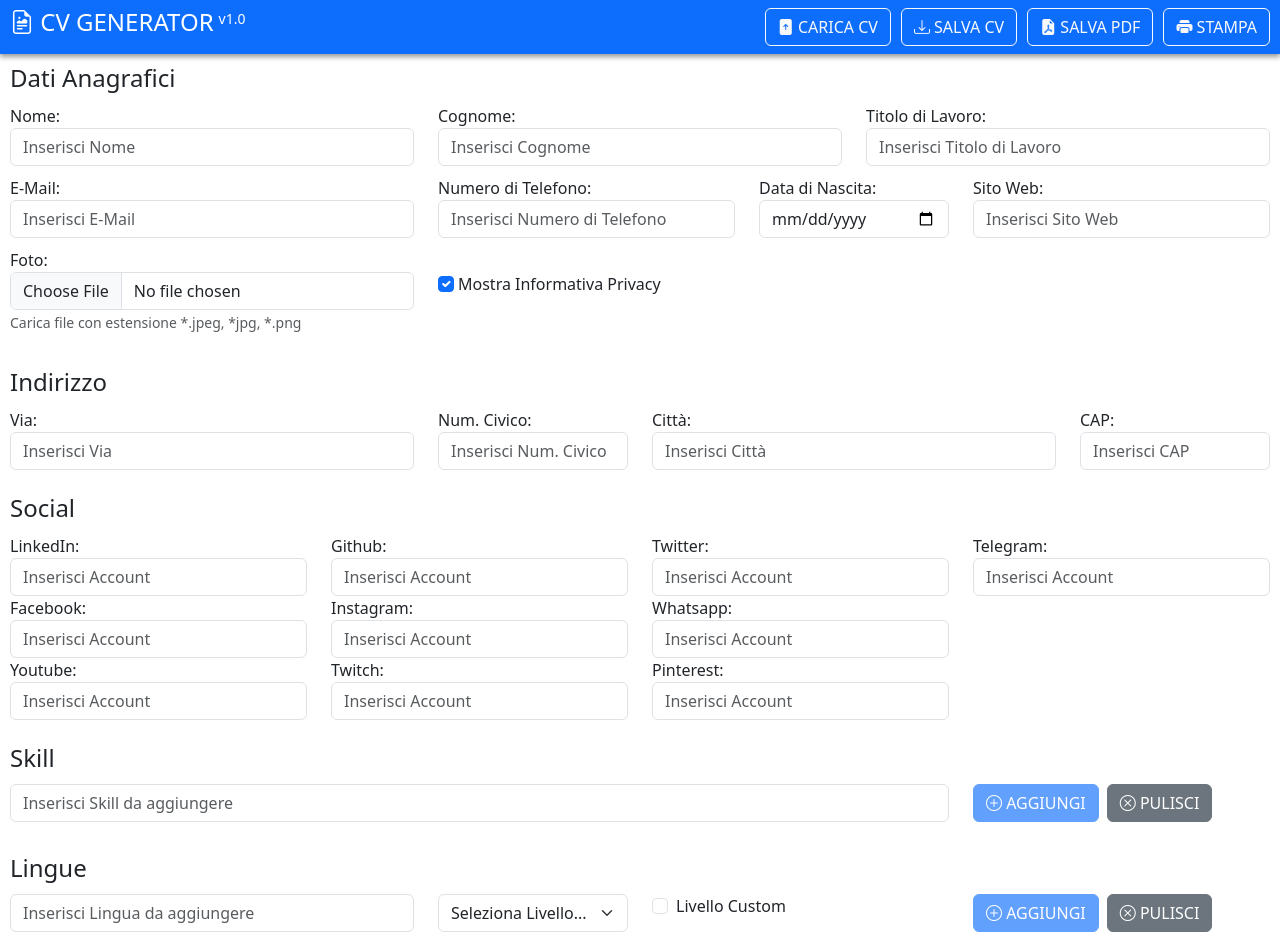
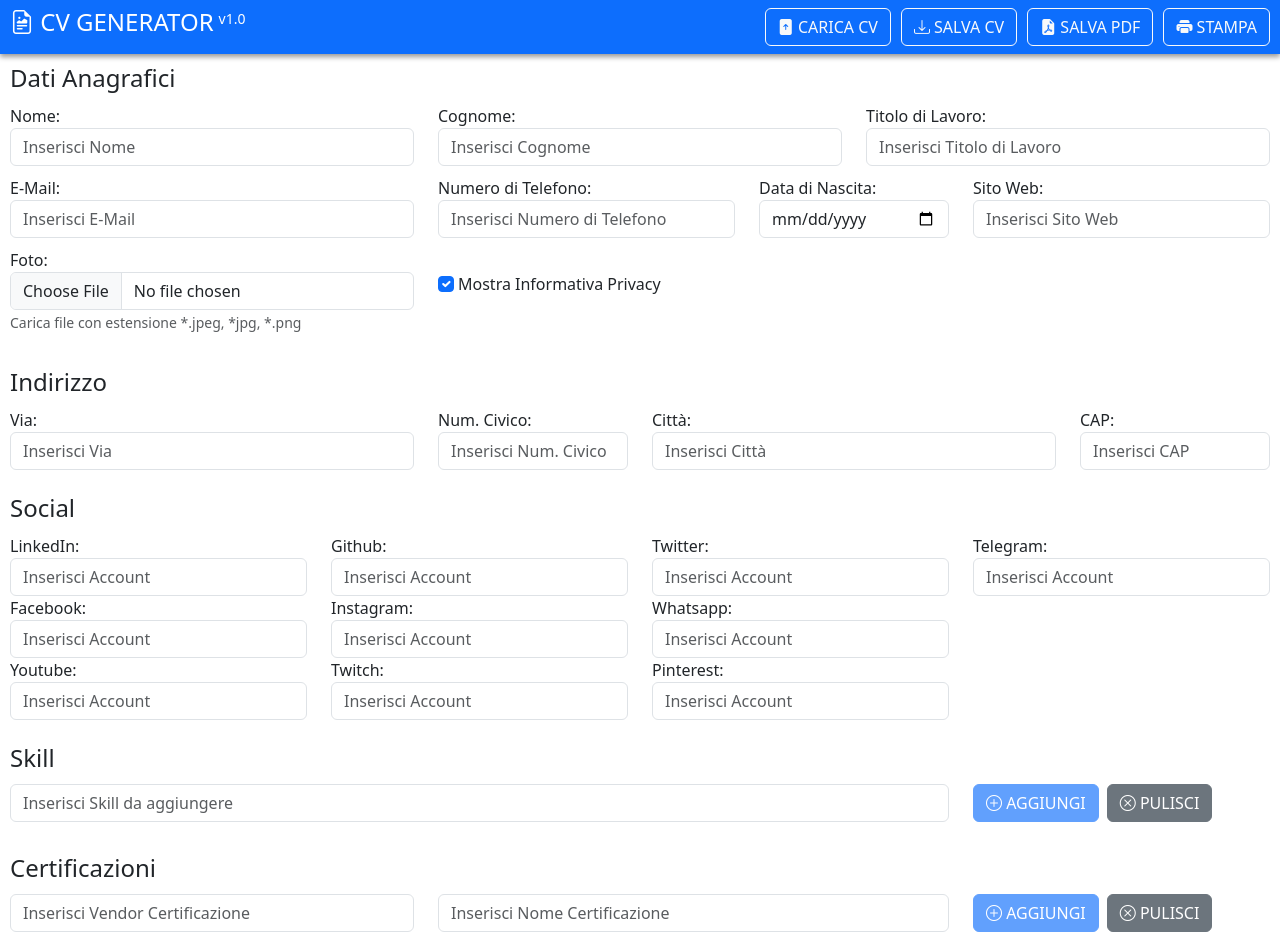
Before and after one commit to davenar/cv-generator, an Angular app: page /home in a window 1280 px wide. Shown: the top 952 px of the page. Built offline with nearby package versions, Linux system fonts and the light colour scheme.

Commit message:
aggiunta sezione certificazioni

```diff
--- a/src/app/app.module.ts
+++ b/src/app/app.module.ts
@@ -12,6 +12,7 @@ import { CvLanguagesComponent } from './components/cv-sections/cv-languages/cv-l
 import { CvSkillsComponent } from './components/cv-sections/cv-skills/cv-skills.component';
 import { CvSocialAccountsComponent } from './components/cv-sections/cv-social-accounts/cv-social-accounts.component';
 import { ToolbarComponent } from './components/shared/toolbar/toolbar.component';
+import { CvCertificationsComponent } from './components/cv-sections/cv-certifications/cv-certifications.component';
 
 
 
@@ -27,6 +28,7 @@ import { ToolbarComponent } from './components/shared/toolbar/toolbar.component'
     CvEducationComponent,
     CvSocialAccountsComponent,
     CvAddressComponent,
+    CvCertificationsComponent,
 
   ],
   imports: [
--- a/src/app/components/cv-form/cv-form.component.html
+++ b/src/app/components/cv-form/cv-form.component.html
@@ -95,6 +95,11 @@
   </fieldset>
 
   <fieldset>
+    <legend>Certificazioni</legend>
+    <cv-certifications [certifications]="cv.certifications"></cv-certifications>
+  </fieldset>
+
+  <fieldset>
     <legend>Lingue</legend>
     <cv-languages [languages]="cv.spokenLanguages"></cv-languages>
   </fieldset>
--- a/src/app/components/cv-form/cv-form.component.ts
+++ b/src/app/components/cv-form/cv-form.component.ts
@@ -11,6 +11,7 @@ export class CvFormComponent implements OnInit, OnDestroy {
     experience: [],
     education: [],
     skills: [],
+    certifications: [],
     spokenLanguages: [],
     address: {},
     socialAccounts: {},
--- a/src/app/components/cv-layout/cv-layout.component.css
+++ b/src/app/components/cv-layout/cv-layout.component.css
@@ -55,6 +55,11 @@ dt {
   color: var(--cv-primary);
 }
 
+.certifications-title {
+  margin-bottom: 0px;
+  color: var(--cv-primary);
+}
+
 .languages-title {
   margin-bottom: 0px;
   color: var(--cv-primary);
--- a/src/app/components/cv-layout/cv-layout.component.html
+++ b/src/app/components/cv-layout/cv-layout.component.html
@@ -97,6 +97,21 @@
             </dl>
           </div>
 
+          <!-- CERTIFICAZIONI -->
+          <div *ngIf="datasource.certifications.length > 0" class="certifications-container">
+            <h4 class="certifications-title">Certificazioni</h4>
+            <dl>
+              <dt *ngFor="let certification of datasource.certifications">
+                <span *ngIf="certification.vendor">
+                  {{certification.vendor}}
+                </span>
+                <span *ngIf="certification.name">
+                  {{certification.name}}
+                </span>
+              </dt>
+            </dl>
+          </div>
+
           <!-- LINGUE -->
           <div *ngIf="datasource.spokenLanguages.length > 0" class="languages-container">
             <h4 class="languages-title">Lingue</h4>
--- /dev/null
+++ b/src/app/components/cv-sections/cv-certifications/cv-certifications.component.css
@@ -0,0 +1,13 @@
+.chip-container{
+  display: inline-block;
+  background-color: var(--bs-secondary);
+  border-radius: 8px;
+  padding: 5px;
+  color: white;
+}
+
+.chip-delete{
+  cursor: pointer;
+  border-left: 1px solid silver;
+  padding-left: 5px;
+}
--- /dev/null
+++ b/src/app/components/cv-sections/cv-certifications/cv-certifications.component.html
@@ -0,0 +1,45 @@
+<!-- FORM -->
+<div class="row">
+
+  <div class="col-4">
+    <div class="form-inline">
+      <input [(ngModel)]="certification.vendor" type="text" class="form-control" id="addCertificationVendor"
+        placeholder="Inserisci Vendor Certificazione">
+    </div>
+  </div>
+
+  <div class="col-5">
+    <div class="form-inline">
+      <input [(ngModel)]="certification.name" type="text" class="form-control" id="addCertificationName"
+        placeholder="Inserisci Nome Certificazione">
+    </div>
+  </div>
+  <div class="col-3">
+    <button class="btn btn-primary me-2" (click)="addItem()" [disabled]="!certification.name">
+      <i class="bi bi-plus-circle"></i>
+      AGGIUNGI
+    </button>
+    <button class="btn btn-secondary" (click)="clearItem()">
+      <i class="bi bi-x-circle"></i>
+      PULISCI
+    </button>
+  </div>
+
+</div>
+
+<!-- CHIPS -->
+<div class="row mt-2">
+  <div class="col-12">
+    <div *ngFor="let certification of certifications;" class="chip-container me-2 mb-2">
+      <span *ngIf="certification.vendor">
+        {{certification.vendor}}
+      </span>
+      <span>
+        {{certification.name}}
+      </span>
+      <span class="chip-delete ms-1" (click)="removeItem(certification)">
+        <i class="bi bi-x-lg"></i>
+      </span>
+    </div>
+  </div>
+</div>
--- /dev/null
+++ b/src/app/components/cv-sections/cv-certifications/cv-certifications.component.ts
@@ -0,0 +1,26 @@
+import { Component, Input } from '@angular/core';
+import { Certification } from 'src/app/contracts/cv-model';
+
+@Component({
+  selector: 'cv-certifications',
+  templateUrl: './cv-certifications.component.html',
+  styleUrls: ['./cv-certifications.component.css']
+})
+export class CvCertificationsComponent {
+  @Input() certifications: Certification[] = [];
+  certification: Certification = {};
+
+  addItem() {
+    this.certifications.push(this.certification);
+    this.certification = {};
+  }
+
+  clearItem() {
+    this.certification = {};
+  }
+
+  removeItem(skill: Certification) {
+    const idxToRemove = this.certifications.indexOf(skill);
+    this.certifications.splice(idxToRemove, 1);
+  }
+}
--- a/src/app/contracts/cv-model.ts
+++ b/src/app/contracts/cv-model.ts
@@ -11,6 +11,7 @@ export interface CVModel {
   experience: Experience[];
   education: Education[];
   skills: Skill[];
+  certifications: Certification[];
   spokenLanguages: Language[];
   website?: string;
   showPrivacyInfo: boolean;
@@ -34,6 +35,11 @@ export interface Education {
 }
 
 export interface Skill {
+  name?: string;
+}
+
+export interface Certification {
+  vendor?: string;
   name?: string;
 }
 
```
Also changed, not shown: 1 other file (tests, documents, lock files or other folders).
